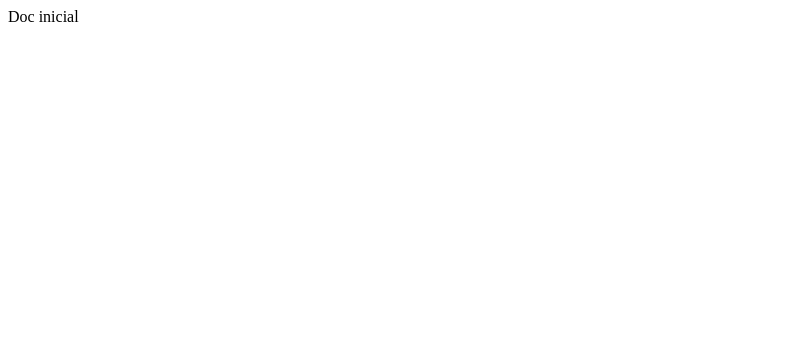
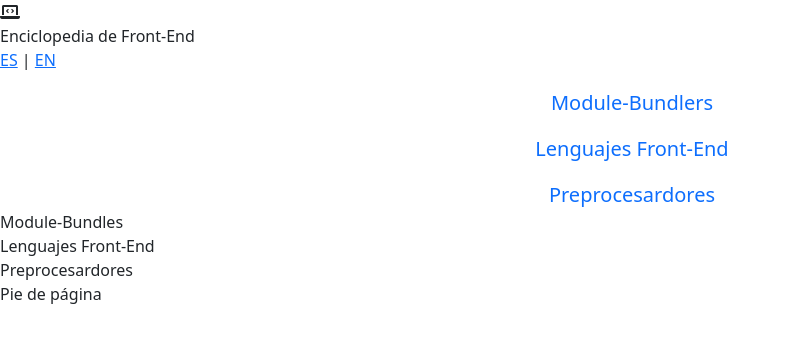
Before and after one commit to MPerezRuizDLarrinaga/DIW_U5, a plain HTML site: page index.html in a window 1280 px wide. Shown: the whole page, without its empty margins (0-790 px from the left). Drawn offline with nearby package versions, Linux system fonts and the light colour scheme.

Commit message:
Estructura inicial

```diff
--- a/index.html
+++ b/index.html
@@ -4,11 +4,56 @@
     <meta charset="UTF-8">
     <meta http-equiv="X-UA-Compatible" content="IE=edge">
     <meta name="viewport" content="width=device-width, initial-scale=1.0">
+
+    <!--Añadimos referencia a Bootstrap-->
+    <link rel="stylesheet" href="https://cdn.jsdelivr.net/npm/bootstrap@5.1.3/dist/css/bootstrap.min.css"
+        integrity="sha384-1BmE4kWBq78iYhFldvKuhfTAU6auU8tT94WrHftjDbrCEXSU1oBoqyl2QvZ6jIW3"
+        crossorigin="anonymous">
+    <!--Añadimos la referencia a FontAwesome-->
+    <link rel="stylesheet" href="https://cdnjs.cloudflare.com/ajax/libs/font-awesome/6.0.0/css/all.min.css"
+        integrity="sha512-9usAa10IRO0HhonpyAIVpjrylPvoDwiPUiKdWk5t3PyolY1cOd4DSE0Ga+ri4AuTroPR5aQvXU9xC6qOPnzFeg=="
+        crossorigin="anonymous" referrerpolicy="no-referrer" />
     <title>Document</title>
 </head>
 <body>
 
-    Doc inicial
 
+    <header>
+        <div>
+            <i class="fas fa-laptop-code"></i>
+        </div>
+        <div>
+            Enciclopedia de Front-End
+        </div>
+        <div>
+            <a href="#">ES</a>
+            |
+            <a href="#">EN</a>
+
+        </div>
+    </header>
+<!-- As a link -->
+<div class="container">
+    <ul clasS="navbar-nav mr-auto text-center">
+
+        <li class="nav-item mt-3">
+            <a class="navbar-brand" href="#">Module-Bundlers</a>
+        </li>
+        <li class="nav-item mt-3">
+            <a class="navbar-brand" href="#">Lenguajes Front-End</a>
+        </li>
+        <li class="nav-item mt-3">
+            <a class="navbar-brand" href="#">Preprocesardores</a>
+        </li>
+
+    </ul>
+
+
+
+</div>
+    <article>Module-Bundles</article>
+    <article>Lenguajes Front-End</article>
+    <article>Preprocesardores</article>
+    <footer>Pie de página</footer>
 </body>
 </html>
```
